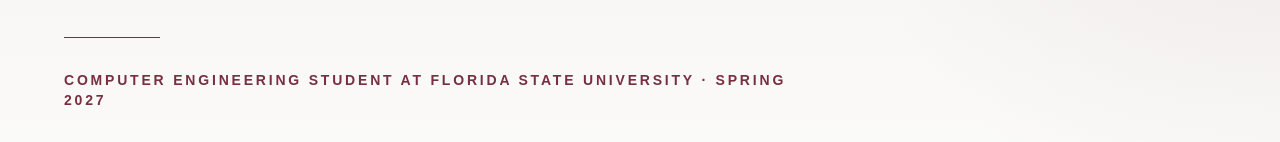
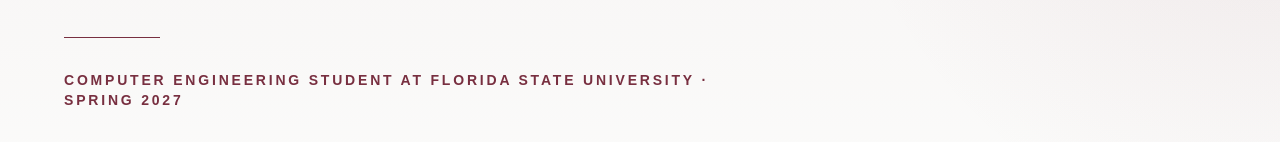
Before and after one commit to chumboooo/sebastians-portfolio, a Next.js app: page / in a window 1280 px wide. Shown: the part 199-341 px from the top of the page. Built offline with nearby package versions, Linux system fonts and the light colour scheme.

Commit message:
Fix hero graduation line wrapping

```diff
--- a/src/components/Hero.tsx
+++ b/src/components/Hero.tsx
@@ -25,7 +25,7 @@
 
         <RevealOnScroll delay={40}>
           <p className="max-w-3xl text-sm font-bold uppercase tracking-[0.2em] text-[#782f40] dark:text-[#ceb888]">
-            {site.role} · {site.graduation}
+            {site.role} · <span className="whitespace-nowrap">{site.graduation}</span>
           </p>
         </RevealOnScroll>
 
--- a/src/components/Skills.tsx
+++ b/src/components/Skills.tsx
@@ -23,7 +23,7 @@
     );
   }
 
-  if (group === "AI/Data") {
+  if (group === "AI / Data") {
     return (
       <svg aria-hidden="true" className={baseClass} viewBox="0 0 24 24" fill="none">
         <path d="M12 4.5v15M6.5 8.5v7M17.5 8.5v7" stroke="currentColor" strokeWidth="1.8" strokeLinecap="round" />
--- a/src/data/site.ts
+++ b/src/data/site.ts
@@ -172,24 +172,37 @@
     },
   ],
   skills: {
-    Languages: ["Python", "Java", "C/C++", "SQL", "TypeScript"],
-    "Full-Stack": ["Next.js", "React", "Tailwind CSS", "Supabase", "Vercel", "Express"],
-    "AI/Data": [
+    Languages: ["Python", "Java", "C/C++", "SQL", "TypeScript", "JavaScript"],
+    "Full-Stack": [
+      "Next.js",
+      "React",
+      "Tailwind CSS",
+      "Supabase",
+      "Express",
+      "Node.js",
+      "PostgreSQL",
+      "Prisma",
+    ],
+    "AI / Data": [
       "Pandas",
       "NumPy",
       "Scikit-learn",
       "Matplotlib",
-      "OpenAI API",
-      "ML pipelines",
-      "RAG",
+      "Random Forest",
+      "K-Means",
+      "Isolation Forest",
+      "Retrieval-Augmented Generation",
     ],
-    "Cloud/Tools": [
+    "Cloud / Workflow": [
+      "AWS Rekognition",
+      "Amazon S3",
+      "boto3",
+      "Vercel",
       "Git",
       "GitHub",
-      "AWS Rekognition",
-      "S3",
-      "Prisma",
-      "PostgreSQL",
+      "Pull Requests",
+      "Docker",
+      "Ollama / Local AI",
     ],
   },
   about:
```
